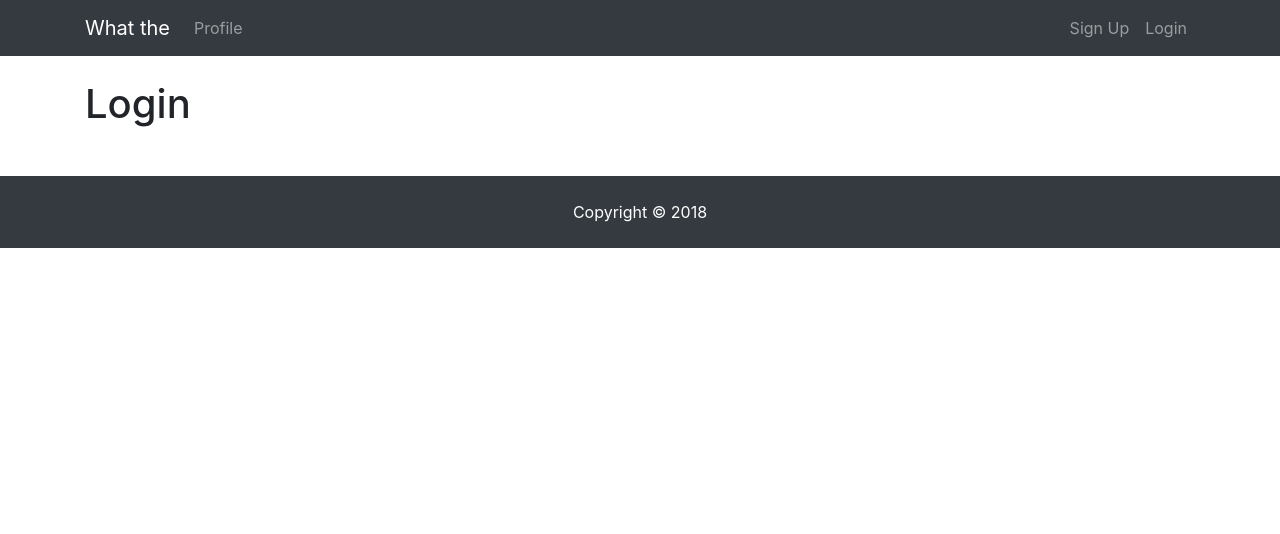
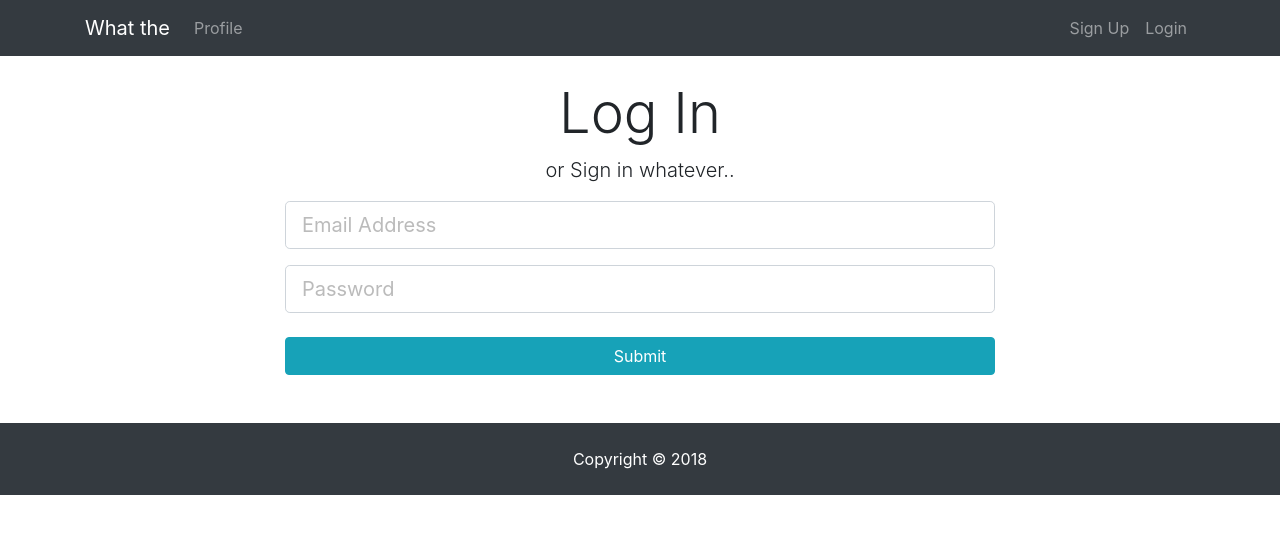
Before and after one commit to muguliebe/st-mern, a React (Create React App) app in the folder client/: page /login in a window 1280 px wide. Shown: the top 534 px of the page. Built offline with nearby package versions, Linux system fonts and the light colour scheme.

Commit message:
added login template

```diff
--- a/client/src/components/auth/Login.js
+++ b/client/src/components/auth/Login.js
@@ -2,8 +2,26 @@ import React from 'react';
 
 export default function Login() {
   return (
-    <div>
-      <h1>Login</h1>
+    <div className="login">
+      <div className="container">
+        <div className="row">
+          <div className="col-md-8 m-auto">
+            <h1 className="display-4 text-center">Log In</h1>
+            <p className="lead text-center">or Sign in whatever..</p>
+            <form>
+              <div className="form-group">
+                <input type="email" className="form-control form-control-lg" placeholder="Email Address" name="email" />
+              </div>
+              <div className="form-group">
+                <input type="password" className="form-control form-control-lg" placeholder="Password"
+                       name="password" />
+              </div>
+              <input type="submit" className="btn btn-info btn-block mt-4" />
+            </form>
+          </div>
+        </div>
+      </div>
     </div>
+
   )
 }
```
